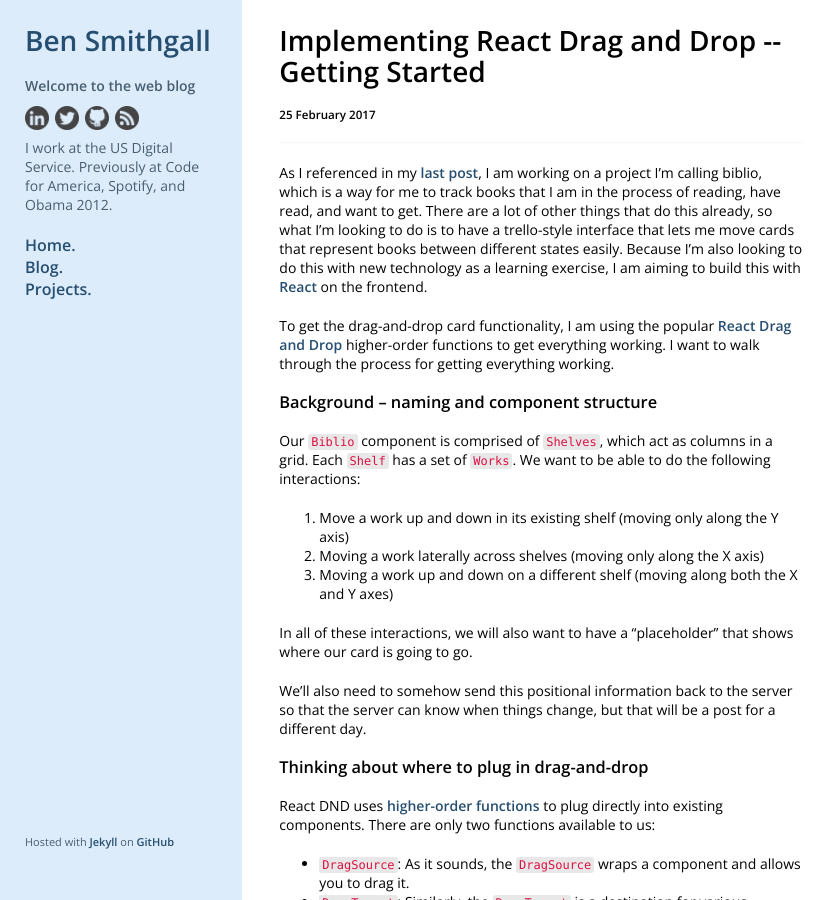
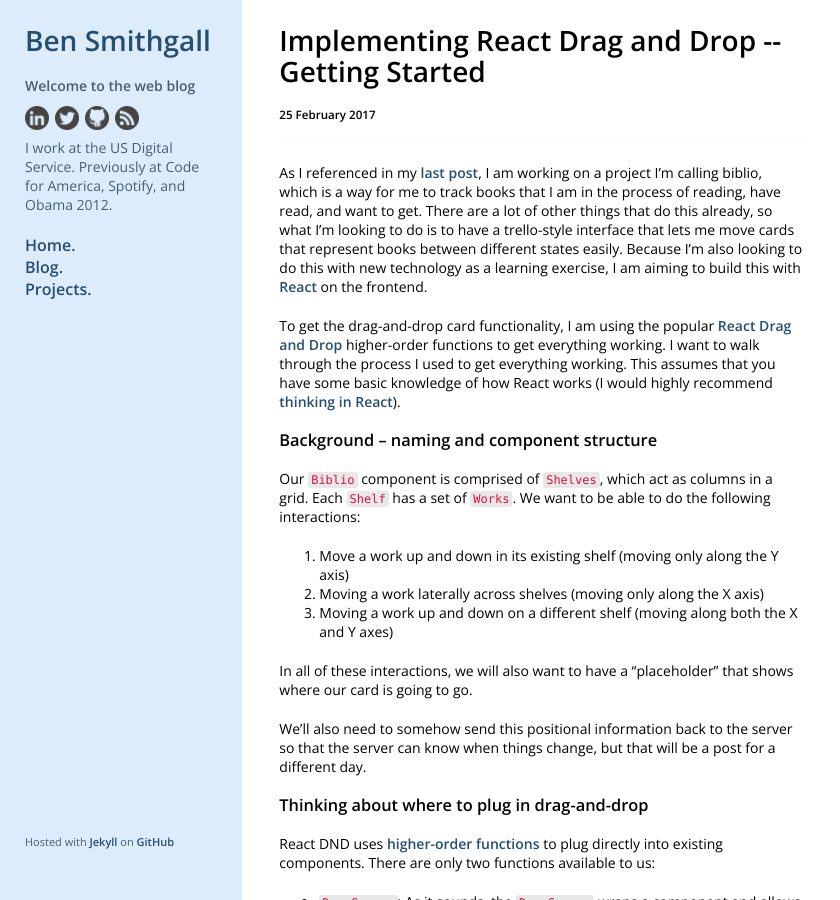
Before and after one commit to bsmithgall/bsmithgall.github.io, a Jekyll site: the page built from _posts/2017-02-25-react-drag-and-drop-getting-started.md, in a window 1280 px wide and 900 px high. Shown: the whole window, without its empty margins (0-840 px from the left). Built offline with Jekyll 4.4.1, drawn with Linux system fonts in a browser that asks for light colours.

Commit message:
add note about needing some understanding of react

```diff
--- a/_posts/2017-02-25-react-drag-and-drop-getting-started.md
+++ b/_posts/2017-02-25-react-drag-and-drop-getting-started.md
@@ -6,7 +6,7 @@
 
 As I referenced in my [last post]({{ page.previous.url }}), I am working on a project I'm calling biblio, which is a way for me to track books that I am in the process of reading, have read, and want to get. There are a lot of other things that do this already, so what I'm looking to do is to have a trello-style interface that lets me move cards that represent books between different states easily. Because I'm also looking to do this with new technology as a learning exercise, I am aiming to build this with [React](https://facebook.github.io/react/) on the frontend.
 
-To get the drag-and-drop card functionality, I am using the popular [React Drag and Drop](http://react-dnd.github.io/react-dnd/) higher-order functions to get everything working. I want to walk through the process for getting everything working.
+To get the drag-and-drop card functionality, I am using the popular [React Drag and Drop](http://react-dnd.github.io/react-dnd/) higher-order functions to get everything working. I want to walk through the process I used to get everything working. This assumes that you have some basic knowledge of how React works (I would highly recommend [thinking in React](https://facebook.github.io/react/docs/thinking-in-react.html)).
 
 ### Background -- naming and component structure
 
```
